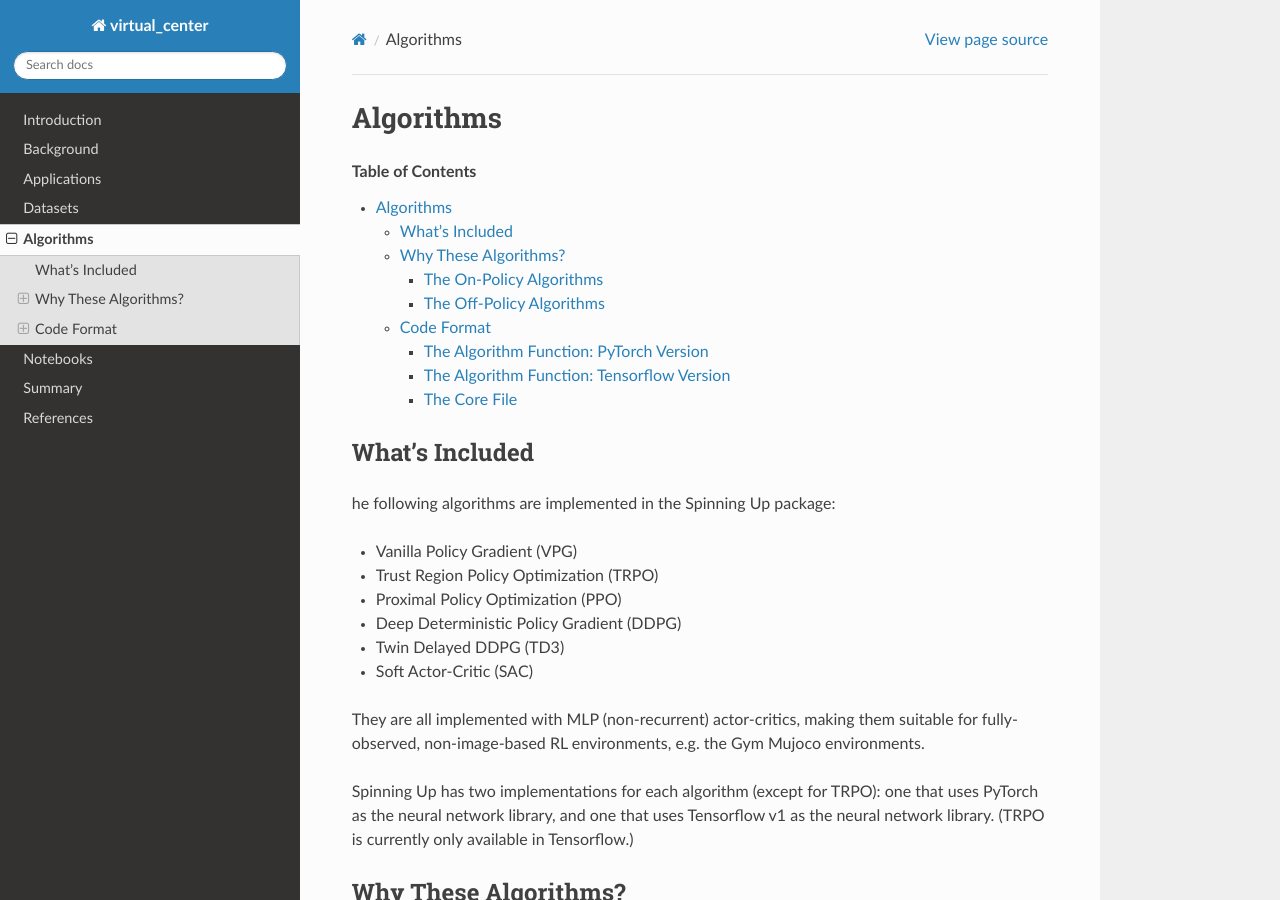
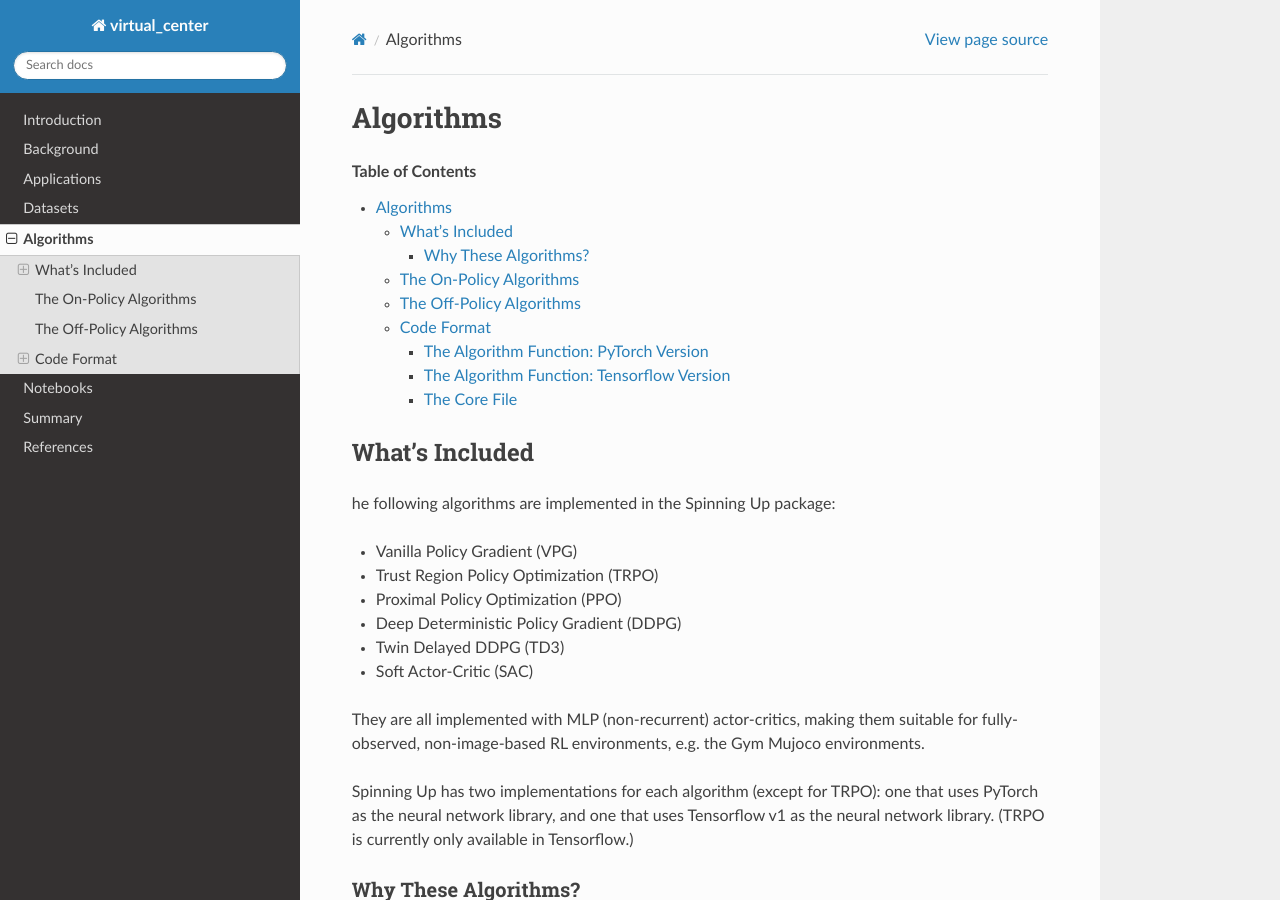
Before and after one commit to tejas-veer/virtual_center, a Sphinx documentation site: the page built from docs/source/algorithms.rst, in a window 1280 px wide and 900 px high. Built offline with Sphinx 7.4.7 and the Read the Docs theme 2.0.0, drawn with Linux system fonts in a browser that asks for light colours.

Commit message:
Update algorithms.rst

```diff
--- a/docs/source/algorithms.rst
+++ b/docs/source/algorithms.rst
@@ -22,17 +22,17 @@ Spinning Up has two implementations for each algorithm (except for TRPO): one th
 
 .. _why:
 Why These Algorithms?
-+++++++++++++
+_________________________
 We chose the core deep RL algorithms in this package to reflect useful progressions of ideas from the recent history of the field, culminating in two algorithms in particular—PPO and SAC—which are close to state of the art on reliability and sample efficiency among policy-learning algorithms. They also expose some of the trade-offs that get made in designing and using algorithms in deep RL.
 
 The On-Policy Algorithms
-______________________
+++++++++++++++++++++++++
 Vanilla Policy Gradient is the most basic, entry-level algorithm in the deep RL space because it completely predates the advent of deep RL altogether. The core elements of VPG go all the way back to the late 80s / early 90s. It started a trail of research which ultimately led to stronger algorithms such as TRPO and then PPO soon after.
 
 A key feature of this line of work is that all of these algorithms are on-policy: that is, they don’t use old data, which makes them weaker on sample efficiency. But this is for a good reason: these algorithms directly optimize the objective you care about—policy performance—and it works out mathematically that you need on-policy data to calculate the updates. So, this family of algorithms trades off sample efficiency in favor of stability—but you can see the progression of techniques (from VPG to TRPO to PPO) working to make up the deficit on sample efficiency.
 
 The Off-Policy Algorithms
-______________________
++++++++++++++++++++++++++++
 DDPG is a similarly foundational algorithm to VPG, although much younger—the theory of deterministic policy gradients, which led to DDPG, wasn’t published until 2014. DDPG is closely connected to Q-learning algorithms, and it concurrently learns a Q-function and a policy which are updated to improve each other.
 
 Algorithms like DDPG and Q-Learning are off-policy, so they are able to reuse old data very efficiently. They gain this benefit by exploiting Bellman’s equations for optimality, which a Q-function can be trained to satisfy using any environment interaction data (as long as there’s enough experience from the high-reward areas in the environment).
```
